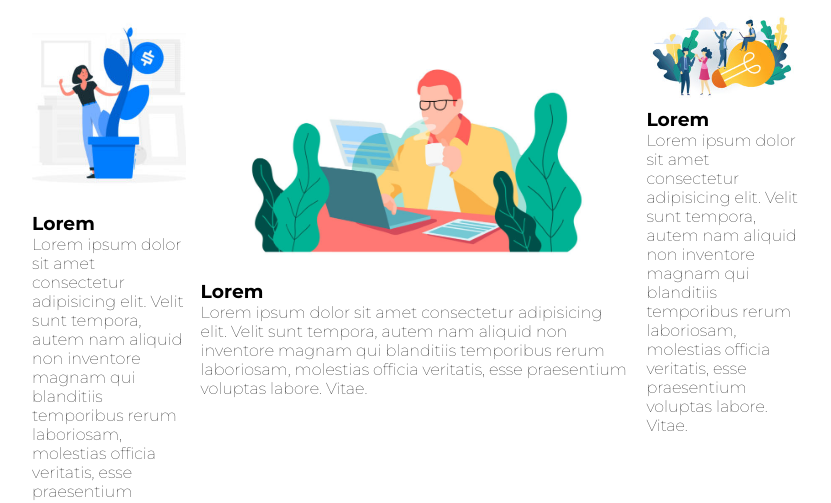
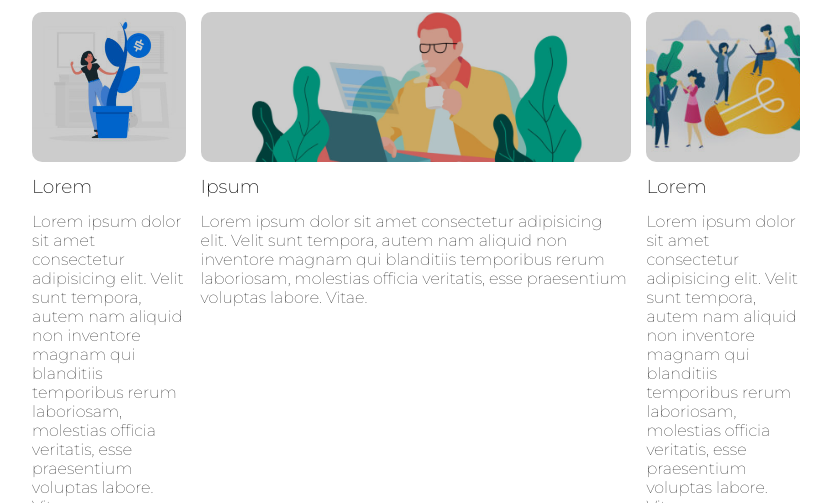
Before and after one commit to elefly13/htmlcss-wp, a plain HTML site: page index.html in a window 1280 px wide. Shown: the part 644-1147 px from the top of the page, without its empty margins (224-1055 px from the left). Drawn offline with Linux system fonts and the light colour scheme.

Commit message:
fine main

```diff
--- a/css/style.css
+++ b/css/style.css
@@ -75,6 +75,7 @@ nav li a {
     object-fit: cover;
     border-radius: 10px;
 }
+/* OVERLAY  */
 div.overlay {
     position: absolute;
     top: 0;
@@ -83,6 +84,7 @@ div.overlay {
     left: 0;
     background-color: rgba(0, 0, 0, 0.2);
 }
+/* /OVERLAY  */
 div.sliders-text {
     position: absolute;
     width: 50%;
@@ -144,6 +146,23 @@ p {
     /* background-color: rgb(165, 207, 233);  */
     margin-bottom: 15px;
 }
+.main-img {
+    position: relative;
+    width: 100%;
+    height: 150px;
+}
+
+}
+.menu-img {
+    position: absolute;
+    z-index: 0;
+    object-fit: cover;
+}
+h3 {
+    font-weight: 200;
+    line-height: 50px;
+
+}
 /* inizio main  */
 
 
--- a/index.html
+++ b/index.html
@@ -53,7 +53,8 @@
                 </div>
                 <div class="menu-dx">
                     <div class="main-img">
-                        <img src="img/img-1.jpg" alt="Piantina blu">
+                        <div class="overlay"></div>
+                        <img class="menu-img" src="img/img-1.jpg" alt="Piantina blu">
                     </div>
                     <h3>Lorem</h3>
                     <p>Lorem ipsum dolor sit amet consectetur adipisicing elit.
@@ -63,10 +64,12 @@
                     </p>
                 </div>
                 <div class="corpo-centrale">
+                    <div class="main-img">
+                        <div class="overlay"></div>
+                        <img class="menu-img" src="img/banner-2.jpg" alt="Piantina blu">
+                    </div>
 
-                        <img src="img/banner-2.jpg" alt="Piantina blu">
-
-                    <h3>Lorem</h3>
+                    <h3>Ipsum</h3>
                     <p>Lorem ipsum dolor sit amet consectetur adipisicing elit.
                         Velit sunt tempora, autem nam aliquid non inventore magnam qui blanditiis
                         temporibus rerum laboriosam, molestias officia veritatis,
@@ -74,8 +77,10 @@
                     </p>
                 </div>
                 <div class="menu-sx">
-
-                    <img src="img/img-3.jpg" alt="Piantina blu">
+                    <div class="main-img">
+                        <div class="overlay"></div>
+                        <img class="menu-img" src="img/img-3.jpg" alt="Piantina blu">
+                    </div>
                     <h3>Lorem</h3>
                     <p>Lorem ipsum dolor sit amet consectetur adipisicing elit.
                         Velit sunt tempora, autem nam aliquid non inventore magnam qui blanditiis
```
